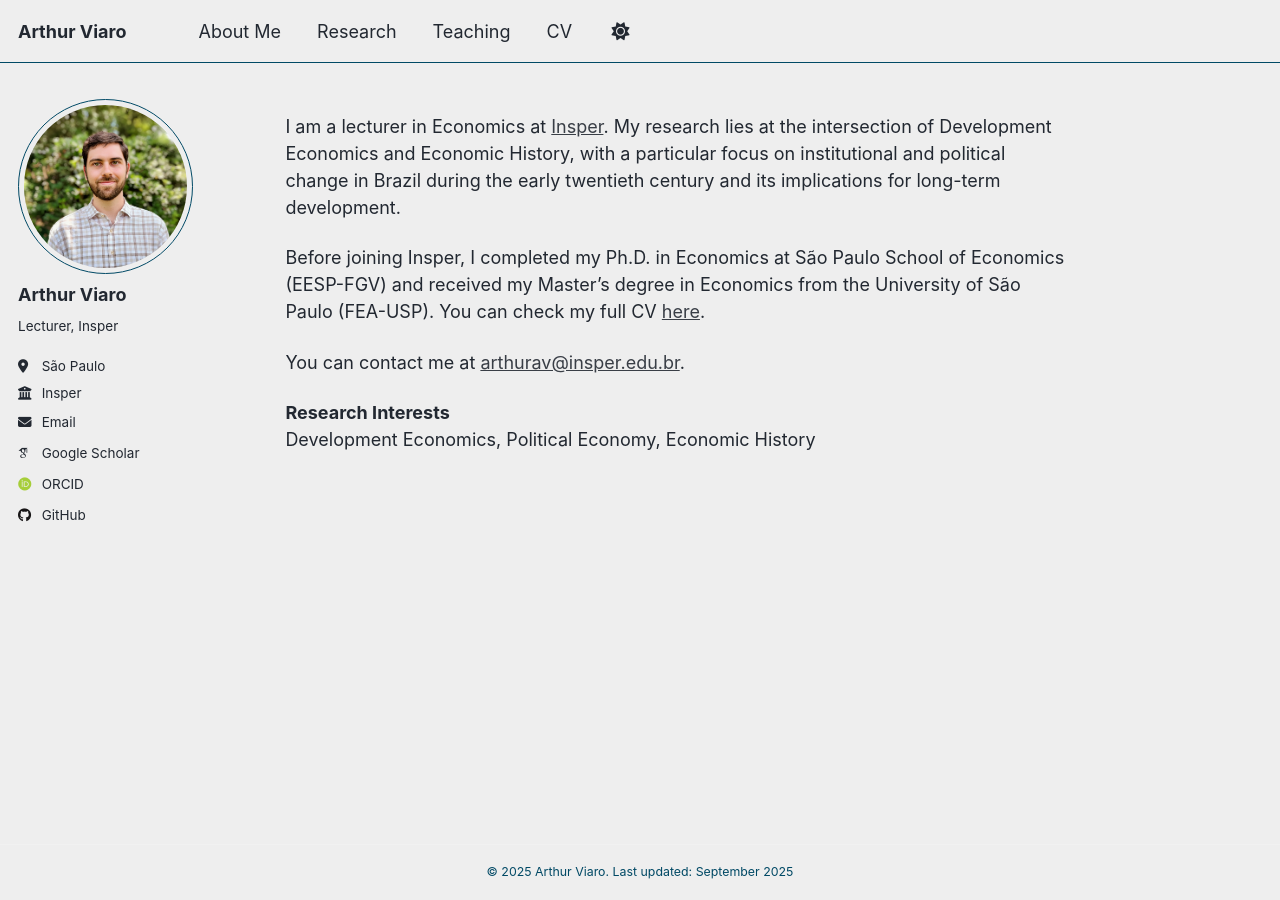
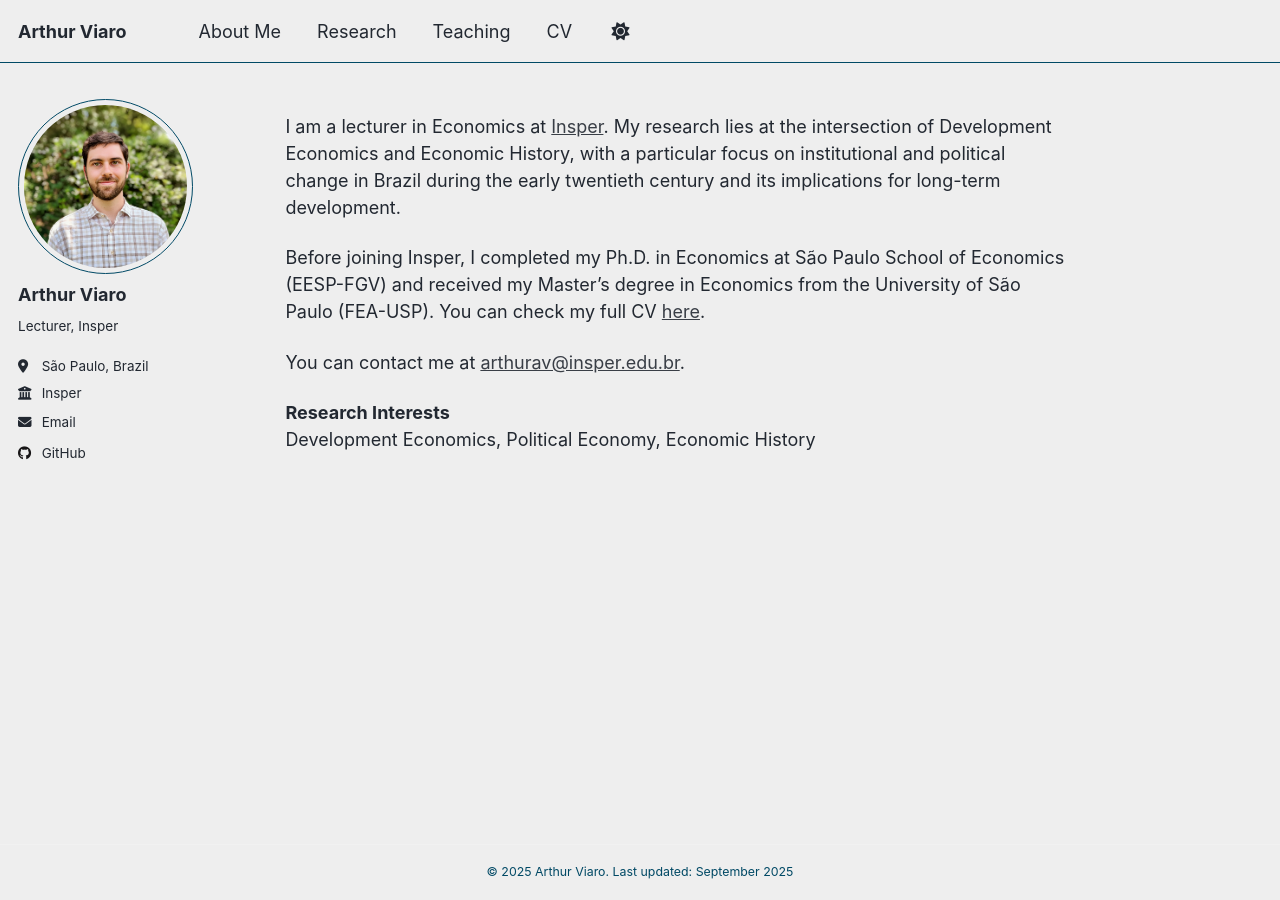
Before and after one commit to arthurviaro/arthurviaro.github.io, a Jekyll site: the page built from _pages/about.md, in a window 1280 px wide. Built offline with Jekyll 4.4.1, drawn with Linux system fonts in a browser that asks for light colours; some web fonts are replaced; a script that is not in the unit is left out.

Commit message:
update sidebar

```diff
--- a/_config.yml
+++ b/_config.yml
@@ -26,7 +26,7 @@ author:
   name             : "Arthur Viaro"
   pronouns         : # example: "she/her"
   bio              : "Lecturer, Insper"
-  location         : "São Paulo"
+  location         : "São Paulo, Brazil"
   employer         : "Insper"
   uri              : # URL
   email            : "arthurav@insper.edu.br"
@@ -34,10 +34,10 @@ author:
   # Academic websites
   academia         : # URL
   arxiv            : # URL - Update with the correct link to your profile
-  googlescholar    : "https://scholar.google.com/citations?hl=pt-BR&user=hZpig68AAAAJ"
+  googlescholar    : # "https://scholar.google.com/citations?hl=pt-BR&user=hZpig68AAAAJ"
   inspire-hep      : # URL
   impactstory      : # URL
-  orcid            : "https://orcid.org/0000-0001-5748-9298"
+  orcid            : # "https://orcid.org/0000-0001-5748-9298"
   semantic         : # URL
   pubmed           : # URL
   researchgate     : # URL
```
